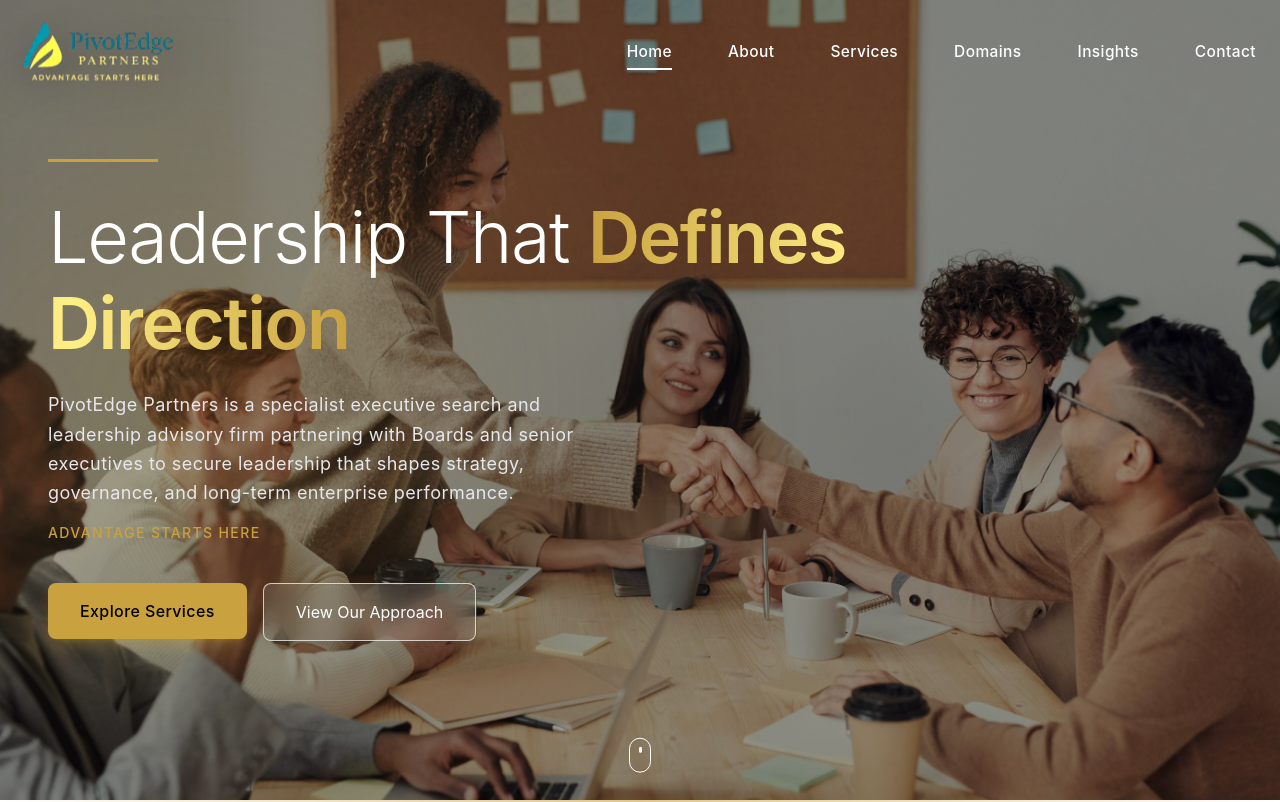
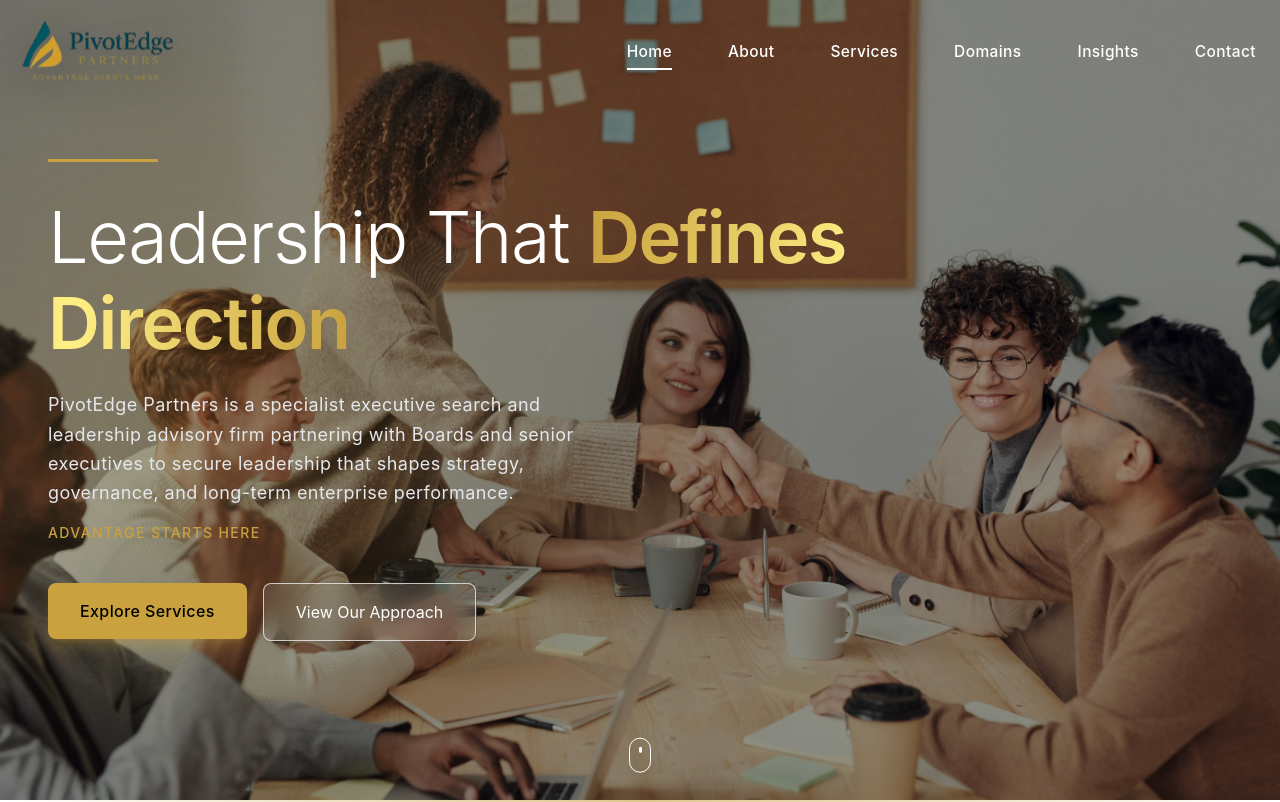
Before and after one commit to DesignPlaybook/PivotEdgeRepo, a React (Vite) app: page / in a window 1280 px wide. Shown: the top 802 px of the page. Built offline with nearby package versions, Linux system fonts and the light colour scheme.

Commit message:
logo change

```diff
--- a/src/components/Navbar.jsx
+++ b/src/components/Navbar.jsx
@@ -58,8 +58,8 @@ const Navbar = () => {
             className={`transition-all duration-500
               ${
                 scrolled
-                  ? "h-12 scale-100 brightness-100"
-                  : "h-16 scale-[1.05] brightness-180 drop-shadow-[0_8px_22px_rgba(0,0,0,0.4)]"
+                  ? "h-12 scale-100"
+                  : "h-16 scale-[1.05] drop-shadow-[0_8px_22px_rgba(0,0,0,0.4)]"
               }
             `}
           />
```
